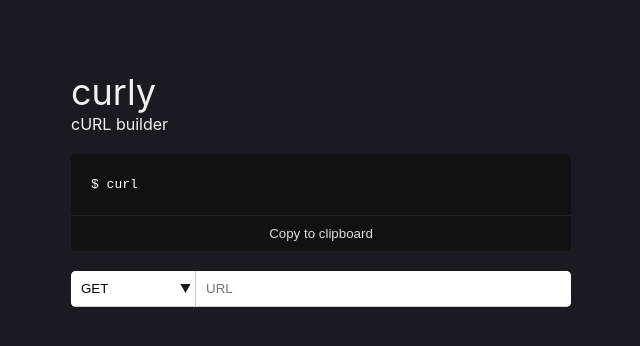
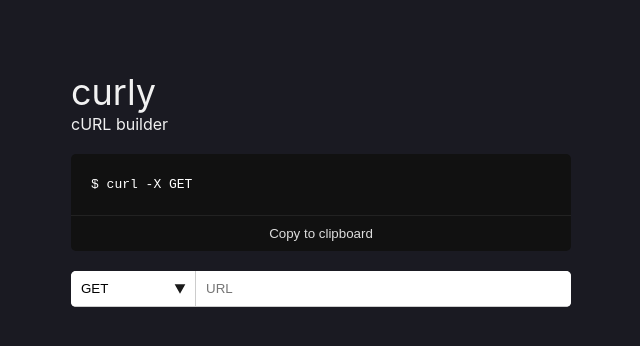
Before and after one commit to mat-sz/curly, a React (Create React App) app: page / in a window 1280 px wide. Shown: the top 346 px of the page, without its empty margins (319-959 px from the left). Built offline with nearby package versions, Linux system fonts and the light colour scheme.

Commit message:
moved options to a separate component

```diff
--- a/src/App.scss
+++ b/src/App.scss
@@ -52,25 +52,7 @@
 
 select {
     background-image: url('./img/select.svg');
-    background-size: 15%;
+    background-size: 20px;
     background-repeat: no-repeat;
-    background-position: right center;
+    background-position: calc(100% - 5px) center;
 }
-
-.options {
-    background: #ddd;
-
-    & > div {
-        display: flex;
-        border-bottom: 1px solid #ccc;
-
-        select {
-            border-right: 1px solid #ccc;
-            max-width: 25%;
-        }
-
-        & > * {
-            flex: 1;
-        }
-    }
-}
--- a/src/App.tsx
+++ b/src/App.tsx
@@ -2,6 +2,7 @@
 import './App.scss';
 
 import Output from './components/Output';
+import Options from './components/Options';
 
 const App: React.FC = () => {
     const [ command, setCommand ] = useState('curl');
@@ -11,20 +12,9 @@
             <div className="logo">curly</div>
             <div className="tagline">cURL builder</div>
             <Output command={command} />
-            <div className="options">
-                <div>
-                    <select>
-                        <option>GET</option>
-                        <option>POST</option>
-                        <option>PUT</option>
-                        <option>PATCH</option>
-                        <option>DELETE</option>
-                        <option>OPTIONS</option>
-                        <option>HEAD</option>
-                    </select>
-                    <input placeholder="URL"></input>
-                </div>
-            </div>
+            <Options
+                setCommand={setCommand}
+            />
         </div>
     );
 }
--- /dev/null
+++ b/src/components/Options/components/Input.tsx
@@ -0,0 +1,21 @@
+import React, { useCallback } from 'react';
+
+const Input: React.FC<{
+    value: string,
+    setValue: React.Dispatch<React.SetStateAction<string>>,
+    placeholder?: string,
+}> = ({ value, setValue, placeholder }) => {
+    const onChange = useCallback((e: React.ChangeEvent<HTMLInputElement>) => {
+        setValue(e.target.value);
+    }, [ setValue ]);
+
+    return (
+        <input
+            value={value}
+            onChange={onChange}
+            placeholder={placeholder}
+        />
+    );
+}
+
+export default Input;
--- /dev/null
+++ b/src/components/Options/components/Select.tsx
@@ -0,0 +1,24 @@
+import React, { useCallback } from 'react';
+
+const Select: React.FC<{
+    value: string,
+    setValue: React.Dispatch<React.SetStateAction<string>>,
+    options: string[],
+    placeholder?: string,
+}> = ({ value, setValue, options, placeholder }) => {
+    const onChange = useCallback((e: React.ChangeEvent<HTMLSelectElement>) => {
+        setValue(e.target.value);
+    }, [ setValue ]);
+
+    return (
+        <select
+            value={value}
+            onChange={onChange}
+            placeholder={placeholder}
+        >
+            { options.map((option) => <option value={option} key={option}>{ option }</option>)}
+        </select>
+    );
+}
+
+export default Select;
--- /dev/null
+++ b/src/components/Options/index.tsx
@@ -0,0 +1,41 @@
+import React, { useState, useEffect } from 'react';
+import styles from './styles.module.scss';
+
+import Select from './components/Select';
+import Input from './components/Input';
+
+const Options: React.FC<{
+    setCommand: React.Dispatch<React.SetStateAction<string>>,
+}> = ({ setCommand }) => {
+    const [ method, setMethod ] = useState('GET');
+    const [ url, setUrl ] = useState('');
+
+    useEffect(() => {
+        let command = 'curl';
+        command += ' -X ' + method;
+
+        if (url !== '') {
+            command += ' "' + encodeURI(url) + '"';
+        }
+        setCommand(command);
+    });
+
+    return (
+        <div className={styles.options}>
+            <div>
+                <Select
+                    value={method}
+                    setValue={setMethod}
+                    options={['GET', 'POST', 'PUT', 'PATCH', 'DELETE', 'HEAD', 'OPTIONS']}
+                />
+                <Input
+                    value={url}
+                    setValue={setUrl}
+                    placeholder="URL"
+                />
+            </div>
+        </div>
+    );
+}
+
+export default Options;
--- /dev/null
+++ b/src/components/Options/styles.module.scss
@@ -0,0 +1,17 @@
+.options {
+    background: #ddd;
+
+    & > div {
+        display: flex;
+        border-bottom: 1px solid #ccc;
+
+        select {
+            border-right: 1px solid #ccc;
+            max-width: 25%;
+        }
+
+        & > * {
+            flex: 1;
+        }
+    }
+}
```
